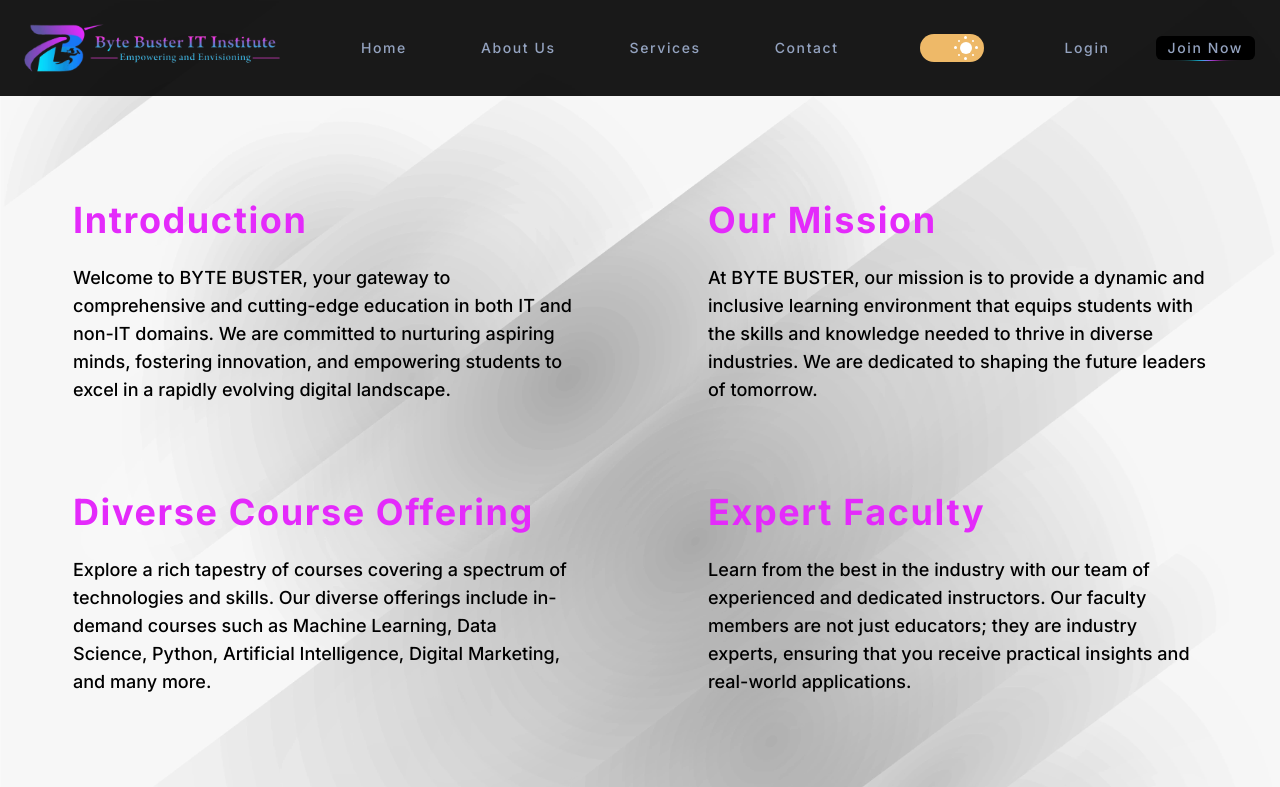
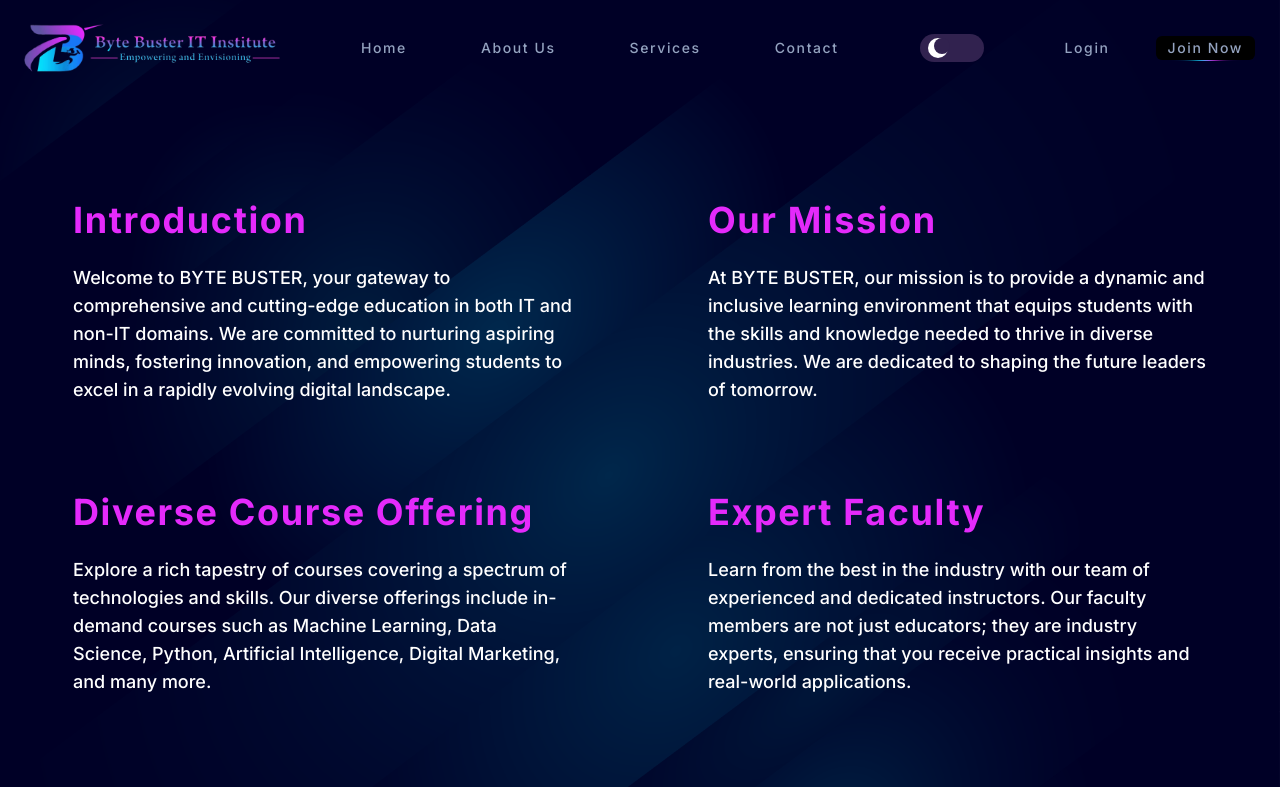
Before and after one commit to ByteBuster24/byte-buster, a Next.js app: page /about-us in a window 1280 px wide. Shown: the top 787 px of the page. Built offline with nearby package versions, Linux system fonts and the light colour scheme.

Commit message:
Made Dark Theme default

```diff
--- a/src/providers/ThemeProvider.tsx
+++ b/src/providers/ThemeProvider.tsx
@@ -8,12 +8,12 @@ import {
 } from "react";
 
 interface ThemeContextInterface {
-  isDarkTheme: boolean | undefined;
+  isDarkTheme: boolean;
   toggleThemeHandler: () => void;
 }
 
 const ThemeContext = createContext<ThemeContextInterface>({
-  isDarkTheme: false,
+  isDarkTheme: true,
   toggleThemeHandler: () => {},
 });
 
@@ -29,13 +29,7 @@ const ThemeProvider = (props: ThemeProviderProps): ReactElement => {
   const [isDarkTheme, setIsDarkTheme] = useState<boolean>(true);
 
   const initialThemeHandler = useCallback(() => {
-    if (isLocalStorageEmpty()) {
-      const isUserPrefersDark = window.matchMedia(
-        "(prefers-color-scheme: dark)",
-      ).matches;
-      localStorage.setItem("isDarkTheme", `${isUserPrefersDark}`);
-      setIsDarkTheme(isUserPrefersDark);
-    } else {
+    if (!isLocalStorageEmpty()) {
       const isDarkTheme: boolean = JSON.parse(
         localStorage.getItem("isDarkTheme")!,
       );
```
